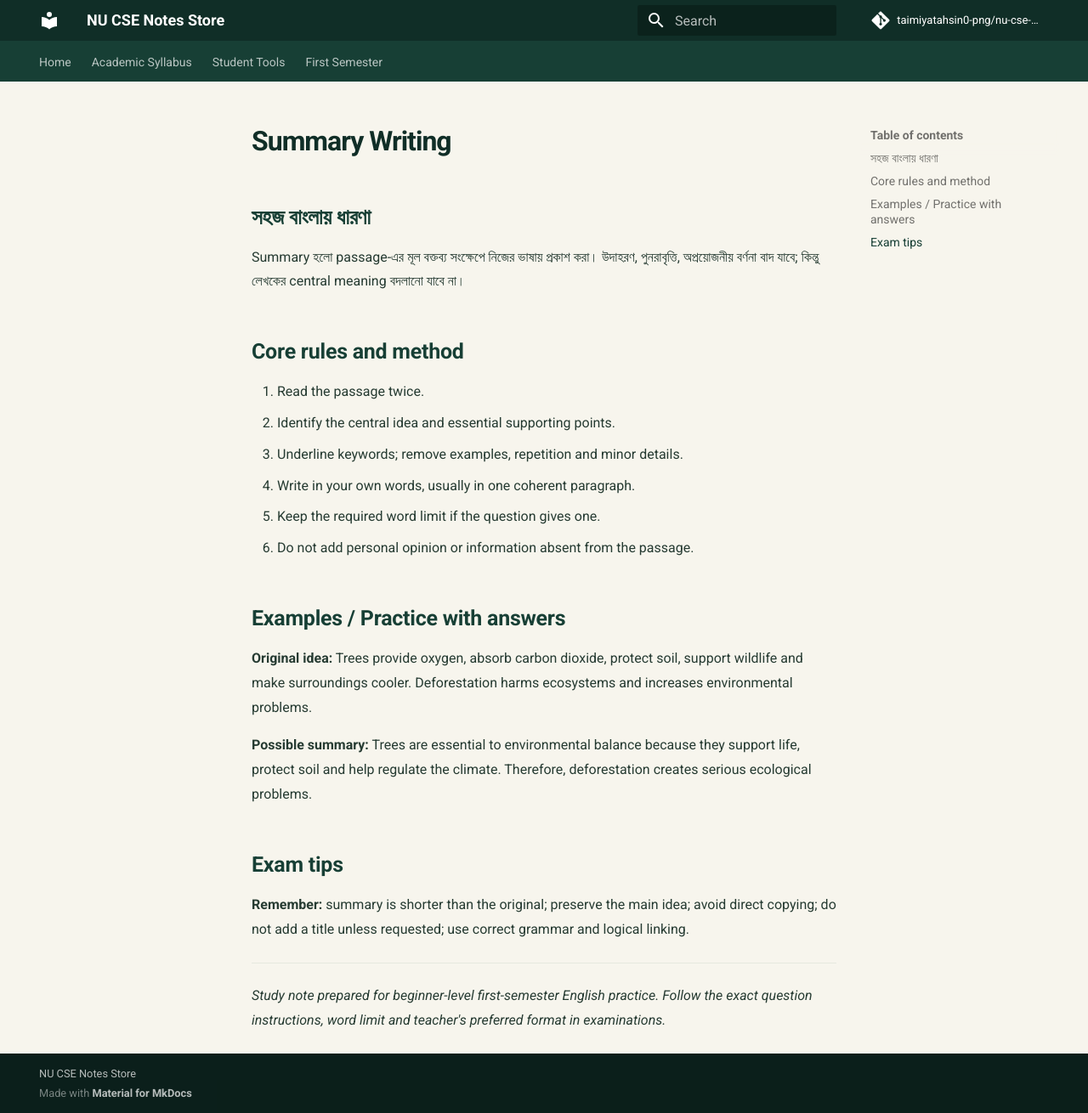
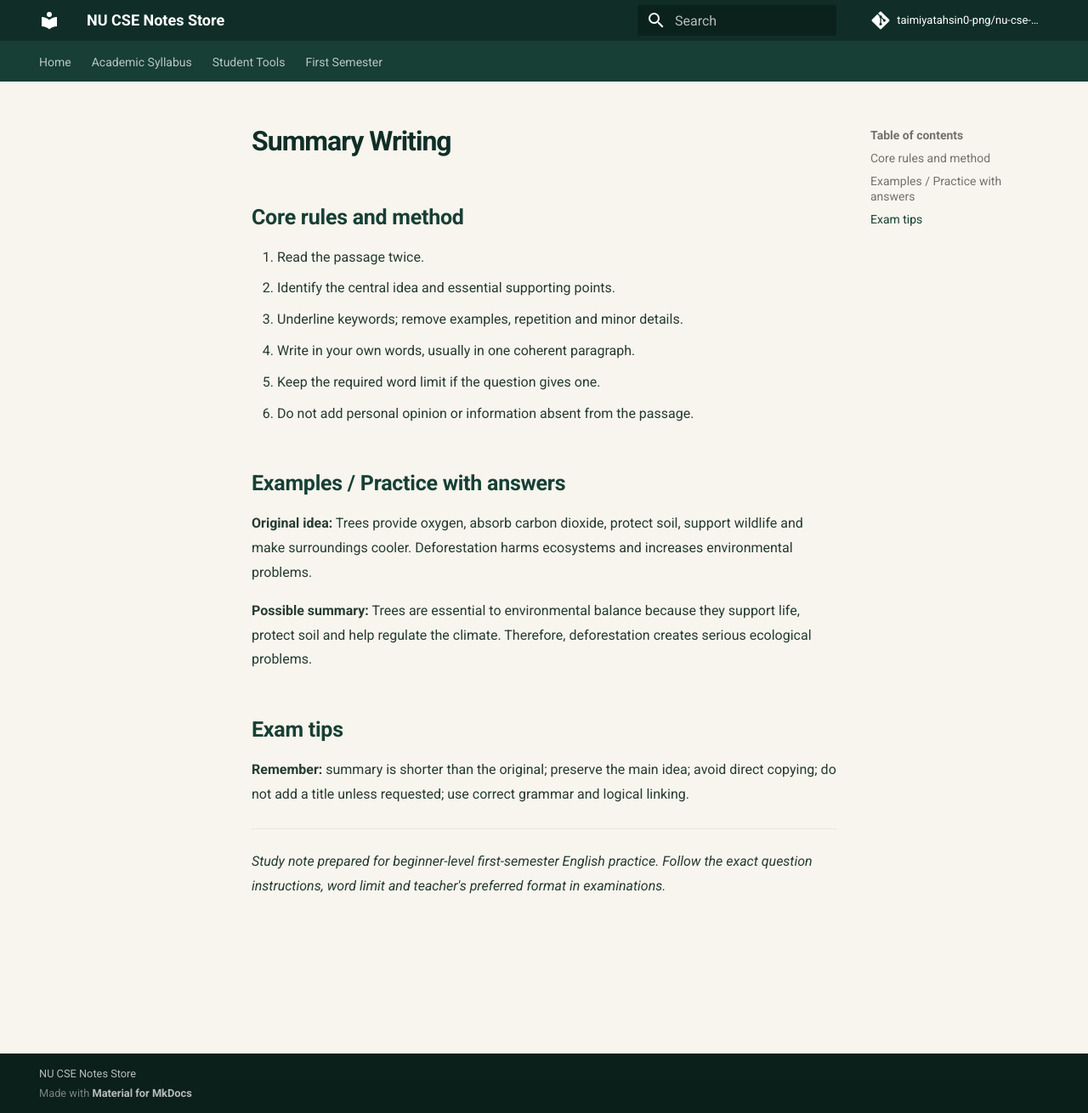
Before and after one commit to taimiyatahsin0-png/nu-cse-notes-store, an MkDocs documentation site: the page built from docs/subjects/eng/07-summary-writing.md, in a window 1280 px wide and 1310 px high. Shown: the whole window at 85% size. Built offline with MkDocs 1.6.1 and Material for MkDocs 9.7.7, drawn with Linux system fonts in a browser that asks for light colours; comment, search, counter and statistics services are not loaded.

Commit message:
Remove Bangla content; standardize English-only notes

```diff
--- a/docs/subjects/eng/07-summary-writing.md
+++ b/docs/subjects/eng/07-summary-writing.md
@@ -1,7 +1,4 @@
 # Summary Writing
-
-## সহজ বাংলায় ধারণা
-Summary হলো passage-এর মূল বক্তব্য সংক্ষেপে নিজের ভাষায় প্রকাশ করা। উদাহরণ, পুনরাবৃত্তি, অপ্রয়োজনীয় বর্ণনা বাদ যাবে; কিন্তু লেখকের central meaning বদলানো যাবে না।
 
 ## Core rules and method
 1. Read the passage twice.
```
